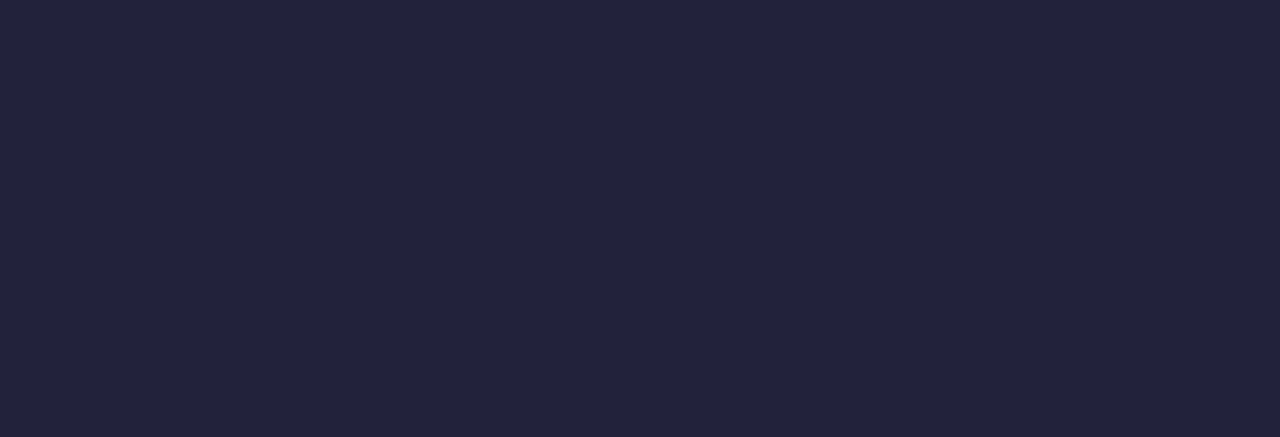
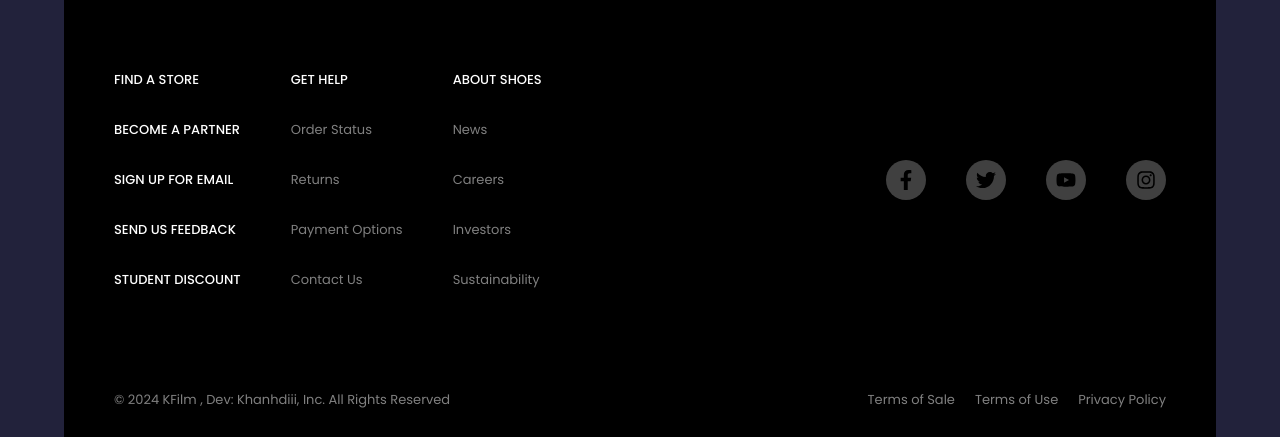
Before and after one commit to khanhdiii/kfilm, a React (Create React App) app: page / in a window 1280 px wide. Shown: the part 964-1401 px from the top of the page. Before the commit the page ends 894 px from the top, so only its background shows below. Built offline with nearby package versions, Linux system fonts and the light colour scheme; no server answers; some icons are missing.

Commit message:
feat: new footer

```diff
--- /dev/null
+++ b/src/components/Footer/Footer.js
@@ -0,0 +1,96 @@
+import React from "react";
+import { FaFacebookF, FaTwitter, FaYoutube, FaInstagram } from "react-icons/fa";
+import "./footer.scss";
+
+const Footer = () => {
+  return (
+    <footer>
+      <div className="wrapper1 ">
+        {/* LEFT START */}
+        <div className="container-footer__left ">
+          {/* MENU START */}
+          <div className="menu-start">
+            <div className="menu-start__name">Find a store</div>
+            <div className="menu-start__name">become a partner</div>
+            <div className="menu-start__name">sign up for email</div>
+            <div className="menu-start__name">send us feedback</div>
+            <div className="menu-start__name">student discount</div>
+          </div>
+          {/* MENU END */}
+
+          {/* NORMAL MENU START */}
+          <div className="nomal-start">
+            {/* MENU START */}
+            <div className="menu-start">
+              <div className="menu-start__name">get help</div>
+              <div className="menu-start__nameinfo">Order Status</div>
+              <div className="menu-start__nameinfo">Returns</div>
+              <div className="menu-start__nameinfo">Payment Options</div>
+              <div className="menu-start__nameinfo">Contact Us</div>
+            </div>
+            {/* MENU END */}
+
+            {/* MENU START */}
+            <div className="menu-start">
+              <div className="menu-start__name">About shoes</div>
+              <div className="menu-start__nameinfo">News</div>
+              <div className="menu-start__nameinfo">Careers</div>
+              <div className="menu-start__nameinfo">Investors</div>
+              <div className="menu-start__nameinfo">Sustainability</div>
+            </div>
+            {/* MENU END */}
+          </div>
+          {/* NORMAL MENU END */}
+        </div>
+        {/* LEFT END */}
+
+        {/* RIGHT START */}
+        <div className="container-footer__right ">
+          <div
+            onClick={() => window.open("https://facebook.com", "_blank")}
+            className="social"
+          >
+            <FaFacebookF size={20} />
+          </div>
+          <div
+            onClick={() => window.open("https://twitter.com", "_blank")}
+            className="social"
+          >
+            <FaTwitter size={20} />
+          </div>
+          <div
+            onClick={() => window.open("https://youtube.com", "_blank")}
+            className="social"
+          >
+            <FaYoutube size={20} />
+          </div>
+          <div
+            onClick={() => window.open("https://instagram.com", "_blank")}
+            className="social"
+          >
+            <FaInstagram size={20} />
+          </div>
+        </div>
+        {/* RIGHT END */}
+      </div>
+
+      <div className=" wrapper2">
+        {/* LEFT START */}
+        <div className=" left-start ">
+          © 2024 KFilm , Dev: Khanhdiii, Inc. All Rights Reserved
+        </div>
+        {/* LEFT END */}
+
+        {/* RIGHT START */}
+        <div className="right-start ">
+          <div className="right-start__content ">Terms of Sale</div>
+          <div className="right-start__content ">Terms of Use</div>
+          <div className="right-start__content ">Privacy Policy</div>
+        </div>
+        {/* RIGHT END */}
+      </div>
+    </footer>
+  );
+};
+
+export default Footer;
--- /dev/null
+++ b/src/components/Footer/footer.scss
@@ -0,0 +1,127 @@
+footer {
+  display: flex;
+  flex-direction: column;
+  justify-content: center;
+  align-items: center;
+  background: #000;
+  color: #fff;
+  padding-top: 14rem;
+  padding-bottom: 3rem;
+
+  .wrapper1 {
+    width: 100%;
+    max-width: 1280px;
+    padding: 0 5rem;
+    display: flex;
+    justify-content: space-between;
+    align-items: center;
+
+    .container-footer__left {
+      display: flex;
+      gap: 50px;
+      flex-direction: row;
+
+      .menu-start {
+        display: flex;
+        flex-direction: column;
+        gap: 3rem;
+        flex-shrink: 0;
+
+        .menu-start__name {
+          font-size: small;
+          text-transform: uppercase;
+          font-weight: 500;
+          cursor: pointer;
+        }
+      }
+
+      .nomal-start {
+        display: flex;
+        gap: 50px;
+        flex-shrink: 0;
+
+        .menu-start {
+          display: flex;
+          flex-direction: column;
+          gap: 3rem;
+
+          .menu-start__name {
+            font-weight: 500;
+            text-transform: uppercase;
+            font-size: small;
+          }
+          .menu-start__nameinfo {
+            font-size: small;
+            color: #fff;
+            opacity: 0.5;
+
+            &:hover {
+              color: #fff;
+              cursor: pointer;
+            }
+          }
+        }
+      }
+    }
+    .container-footer__right {
+      display: flex;
+      gap: 4rem;
+      justify-content: center;
+
+      .social {
+        width: 40px;
+        height: 40px;
+        border-radius: 100%;
+        background-color: #fff;
+        opacity: 0.25;
+        display: flex;
+        align-items: center;
+        justify-content: center;
+        color: #000;
+
+        &:hover {
+          background-color: #fff;
+          opacity: 0.5;
+          cursor: pointer;
+        }
+      }
+    }
+  }
+
+  .wrapper2 {
+    width: 100%;
+    max-width: 1280px;
+    padding: 0 5rem;
+    display: flex;
+    justify-content: space-between;
+    margin-top: 10rem;
+    gap: 10px;
+
+    .left-start {
+      font-size: small;
+      color: #fff;
+      opacity: 0.5;
+
+      &:hover {
+        color: #fff;
+        cursor: pointer;
+      }
+    }
+
+    .right-start {
+      display: flex;
+      gap: 2rem;
+
+      .right-start__content {
+        font-size: small;
+        color: #fff;
+        opacity: 0.5;
+
+        &:hover {
+          color: #fff;
+          cursor: pointer;
+        }
+      }
+    }
+  }
+}
--- a/src/components/Home/Home.js
+++ b/src/components/Home/Home.js
@@ -19,6 +19,7 @@ import Header from "../Header/Header";
 
 import "../scss/base.scss";
 import "./home.scss";
+import Footer from "../Footer/Footer";
 
 function Home({ api }) {
   const navigate = useNavigate();
@@ -445,6 +446,7 @@ function Home({ api }) {
           </ul>
         </section>
       </div>
+      <Footer />
     </div>
   );
 }
```
